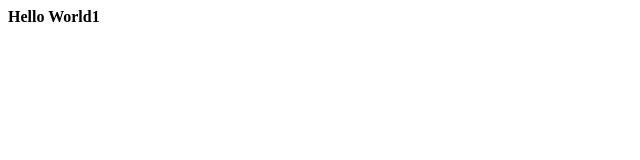
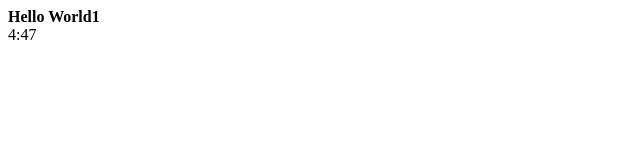
Before and after one commit to rezabagheri/github, a plain HTML site: page index.html in a window 1280 px wide. Shown: the full height of the page, 0-640 px from the left. Drawn offline with Linux system fonts and the light colour scheme.

Commit message:
updated time

```diff
--- a/index.html
+++ b/index.html
@@ -6,7 +6,7 @@
 </head>
 <body>
 <b>Hello World1</b><br/>
-
+4:47
 
 </body>
 </html>
```
